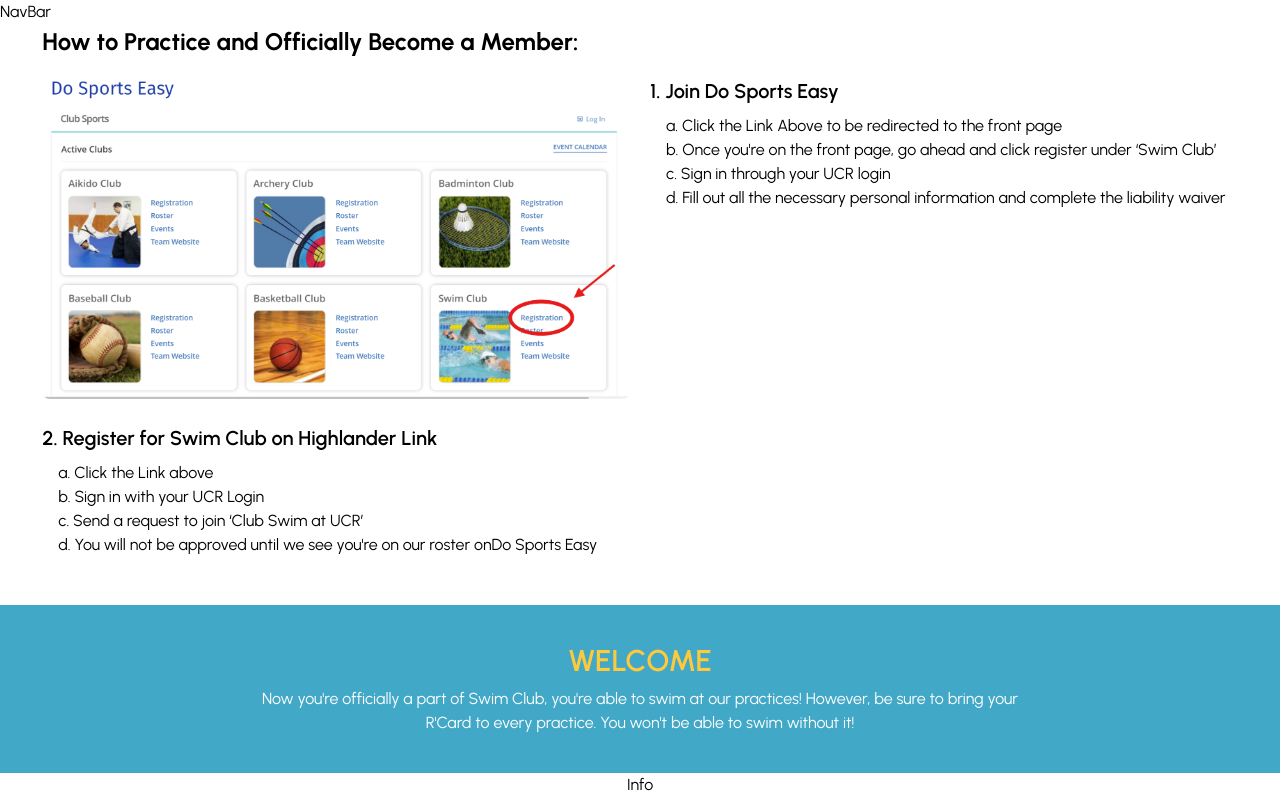
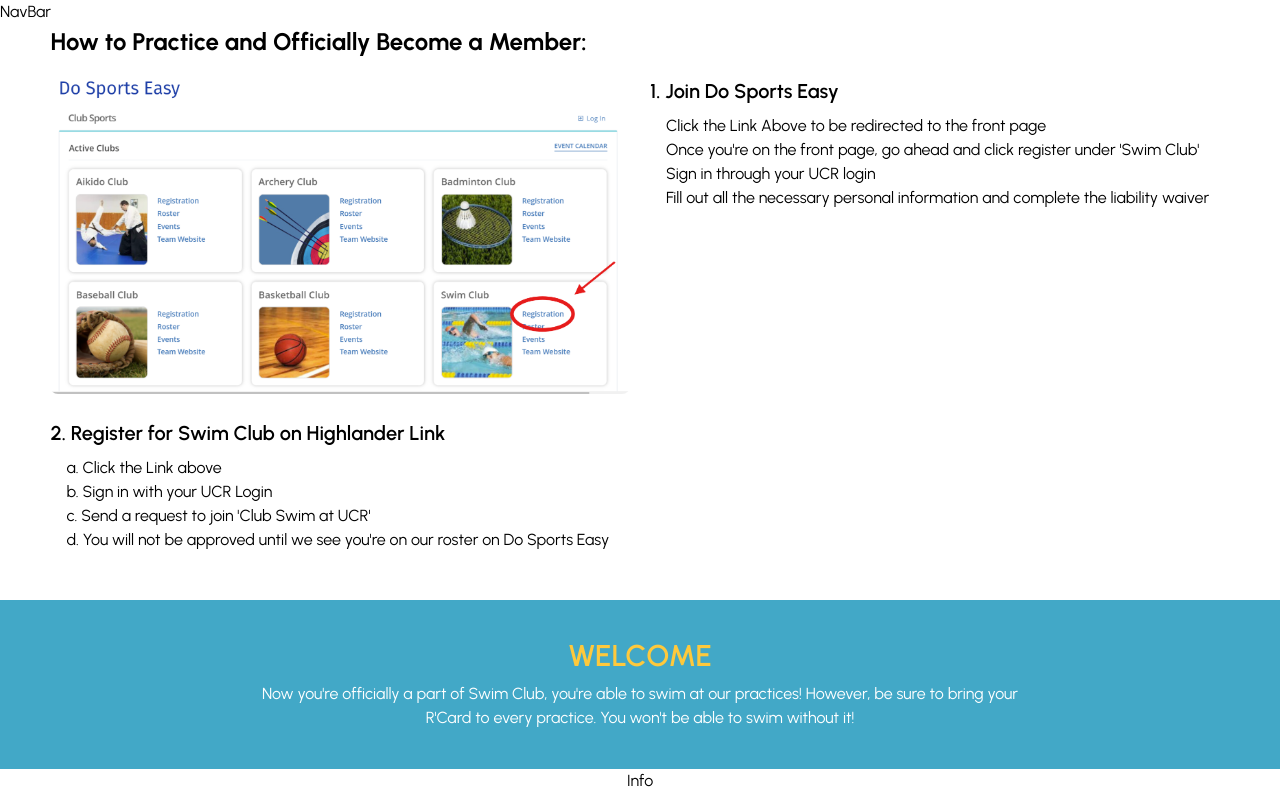
Before and after one commit to acm-ucr/ucr-swim-website, a Next.js app: page /join in a window 1280 px wide. Shown: the top 800 px of the page. Built offline with nearby package versions, Linux system fonts and the light colour scheme.

Commit message:
update on issue

```diff
--- a/src/components/join/How.jsx
+++ b/src/components/join/How.jsx
@@ -1,5 +1,4 @@
 import Image from "next/image";
-import Link from "next/link"; // Import Link component for routing
 
 const How = () => {
   return (
@@ -44,21 +43,15 @@ const How = () => {
               marginTop: "24px",
             }}
           >
-            2. Register for Swim Club on{" "}
-            <Link href="https://highlanderlink.ucr.edu/organization/swimclubatucr">
-              <a>Highlander Link</a>
-            </Link>
+            2. Register for Swim Club on Highlander Link
           </h2>
           <ol style={{ paddingLeft: "16px" }}>
             <li>a. Click the Link above</li>
             <li>b. Sign in with your UCR Login</li>
-            <li>c. Send a request to join &lsquo;Club Swim at UCR&rsquo;</li>
+            <li>c. Send a request to join &apos;Club Swim at UCR&apos;</li>
             <li>
               d. You will not be approved until we see you&apos;re on our roster
-              on
-              <Link href="https://recreation.ucr.edu/competitive-sports/do-sports-easy">
-                <a>Do Sports Easy</a>
-              </Link>
+              on Do Sports Easy
             </li>
           </ol>
         </div>
@@ -71,21 +64,18 @@ const How = () => {
               marginBottom: "8px",
             }}
           >
-            1. Join{" "}
-            <Link href="/do-sports-easy">
-              <a>Do Sports Easy</a>
-            </Link>
+            1. Join Do Sports Easy
           </h2>
           <ol style={{ paddingLeft: "16px" }}>
-            <li>a. Click the Link Above to be redirected to the front page</li>
+            <li>Click the Link Above to be redirected to the front page</li>
             <li>
-              b. Once you&apos;re on the front page, go ahead and click register
-              under &lsquo;Swim Club&rsquo;
+              Once you&apos;re on the front page, go ahead and click register
+              under &apos;Swim Club&apos;
             </li>
-            <li>c. Sign in through your UCR login</li>
+            <li>Sign in through your UCR login</li>
             <li>
-              d. Fill out all the necessary personal information and complete
-              the liability waiver
+              Fill out all the necessary personal information and complete the
+              liability waiver
             </li>
           </ol>
         </div>
```
